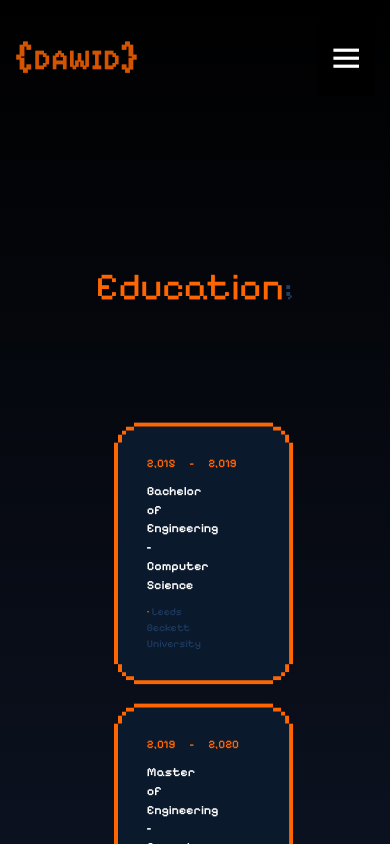
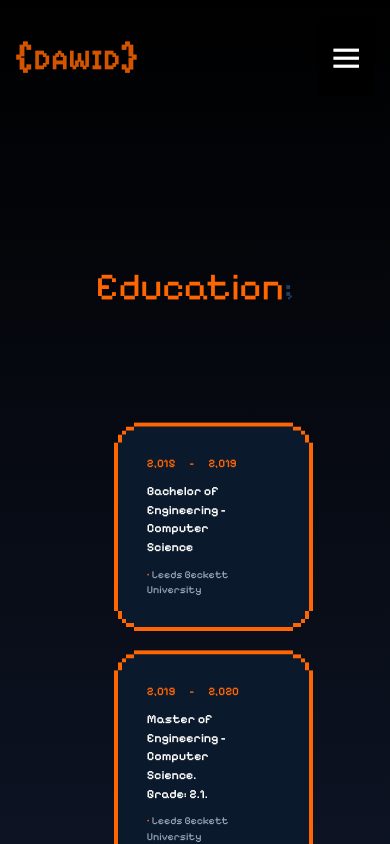
Before and after one commit to DawidCiechowski/personal-portfolio, a Next.js app: page /education in a window 390 px wide. Shown: the top 844 px of the page. Built offline with nearby package versions, Linux system fonts and the light colour scheme.

Commit message:
Fixed some responsiveness and color problems on education page, sped up transition effect

```diff
--- a/src/app/globals.css
+++ b/src/app/globals.css
@@ -182,11 +182,11 @@ html {
     }
 
     .active-skill-button {
-        @apply tw-mt-[3rem] tw-border-2 tw-shadow-glow-sm tw-border-main-color tw-bg-main-color tw-font-bold tw-text-black tw-rounded-lg tw-w-[50%] tw-h-[5rem] tw-text-[3rem] tw-flex tw-items-center tw-justify-center tw-duration-300 hover:tw-scale-110 hover:tw-shadow-glow-md hover:tw-text-[3.2rem]
+        @apply tw-mt-[3rem] tw-border-2 tw-shadow-glow-sm tw-border-main-color tw-bg-main-color tw-font-bold tw-text-black tw-rounded-lg tw-w-[50%] tw-h-[5rem] tw-text-[1.1rem] tw-flex tw-items-center tw-justify-center tw-duration-300 hover:tw-scale-110 hover:tw-shadow-glow-md hover:tw-text-[3rem]
     }
 
     .inactive-skill-button {
-        @apply tw-mt-[3rem] tw-border-2 tw-shadow-glow-sm tw-border-main-color tw-bg-text-color tw-font-bold tw-text-main-color tw-rounded-lg tw-w-[50%] tw-h-[5rem] tw-text-[3rem] tw-flex tw-items-center tw-justify-center tw-duration-300 hover:tw-scale-110 hover:tw-shadow-glow-md hover:tw-text-[3.2rem] hover:tw-text-black hover:tw-bg-main-color
+        @apply tw-mt-[3rem] tw-border-2 tw-shadow-glow-sm tw-border-main-color tw-bg-text-color tw-font-bold tw-text-main-color tw-rounded-lg tw-w-[50%] tw-h-[5rem] tw-text-[2.7rem] tw-flex tw-items-center tw-justify-center tw-duration-300 hover:tw-scale-110 hover:tw-shadow-glow-md hover:tw-text-[3.2rem] hover:tw-text-black hover:tw-bg-main-color
     }
 }
 
--- a/src/app/layout.tsx
+++ b/src/app/layout.tsx
@@ -11,12 +11,14 @@ const oswaldSans = Oswald({
   weight: ["200", "300", "400", "500", "600", "700"],
   subsets: ["latin"],
   variable: "--font-oswald",
+  display: 'swap'
 });
 
 const pixelifySans = Pixelify_Sans({
   weight: ["400", "500", "600", "700"],
   subsets: ["latin"],
   variable: "--font-pixelify-sans",
+  display: 'swap'
 });
 export const metadata: Metadata = {
   title: "Dawid Ciechowski - Portfolio",
--- a/src/components/ExperiencePage.tsx
+++ b/src/components/ExperiencePage.tsx
@@ -12,7 +12,7 @@ interface ExpProps {
 
 const ExperiencePage: React.FC<ExpProps> = (props) => {
     return (
-      <div className="pixel-corners tw-flex tw-w-3/4 tw-ml-16 tw-flex-col tw-pl-[3rem] tw-pr-[8rem] tw-py-[3rem] tw-bg-secondary tw-rounded-lg tw-min-h-[100px] tw-shadow-glow-sm tw-cursor-pointer hover:tw-shadow-glow-md tw-duration-300 hover:tw-scale-110">
+      <div className="pixel-corners tw-flex tw-w-5/6 tw-ml-16 tw-flex-col tw-pl-[3rem] tw-pr-[8rem] tw-py-[3rem] tw-bg-secondary tw-rounded-lg tw-min-h-[100px] tw-shadow-glow-sm tw-cursor-pointer hover:tw-shadow-glow-md tw-duration-300 hover:tw-scale-110">
         <div className="tw-flex tw-gap-6 tw-text-main-color tw-text-[1.2rem] md:tw-text-[1.8rem] tw-font-semibold">
           <CountUp
             end={props.startYear}
@@ -41,7 +41,7 @@ const ExperiencePage: React.FC<ExpProps> = (props) => {
           </h1>
         </div>
 
-        <p className="tw-text-[1.1rem] md:tw-text-[1.7rem] tw-text-text-color tw-pt-[1rem]">
+        <p className="tw-text-[1.1rem] md:tw-text-[1.7rem] tw-text-slate-400 tw-font-medium tw-pt-[1rem]">
           <span className="tw-text-main-color">•</span> {props.institution}
         </p>
       </div>
--- a/src/components/TransitionEffect.tsx
+++ b/src/components/TransitionEffect.tsx
@@ -20,7 +20,7 @@ const TransitionEffect = () => {
             initial={{ opacity: 1 }}
             animate={{
               opacity: 0,
-              transition: { delay: 1, duration: 0.3, ease: "easeInOut" },
+              transition: { delay: 1, duration: 0.2, ease: "easeInOut" },
             }}
           />
         </div>
--- a/src/components/TransitionElement.tsx
+++ b/src/components/TransitionElement.tsx
@@ -28,7 +28,7 @@ const TransitionElement = () => {
             animate="animate"
             exit="exit"
             transition={{
-              duration: 0.3,
+              duration: 0.2,
               ease: "easeInOut",
               delay: reverseIndex(index) * 0.1,
             }}
```
